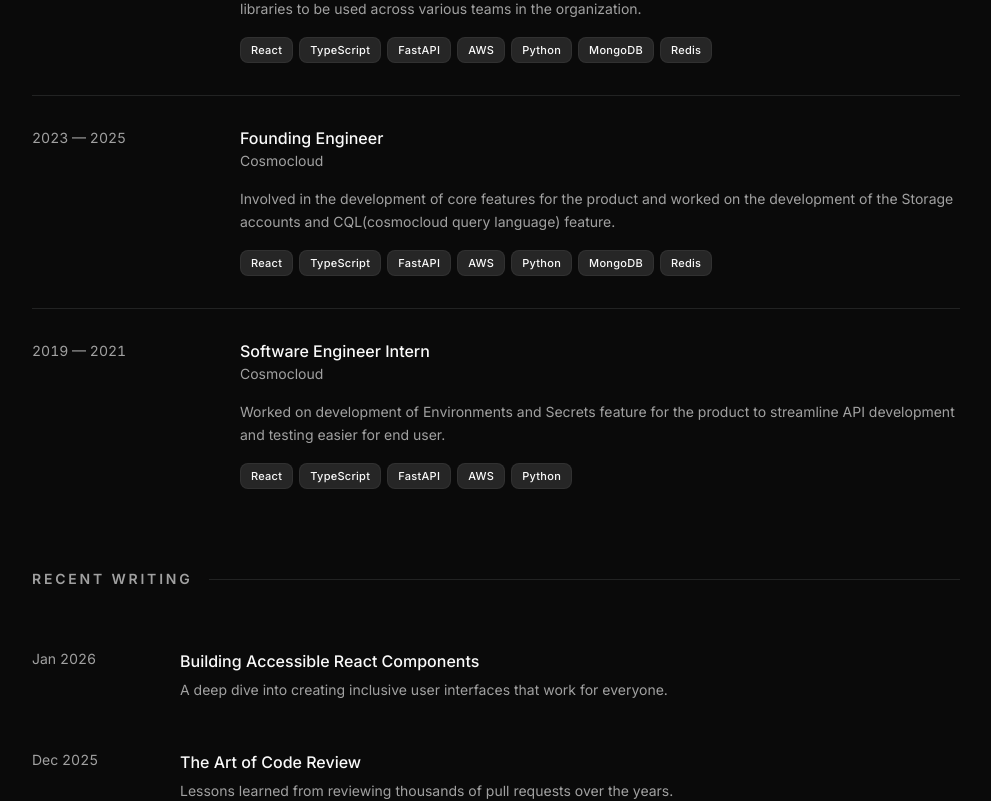
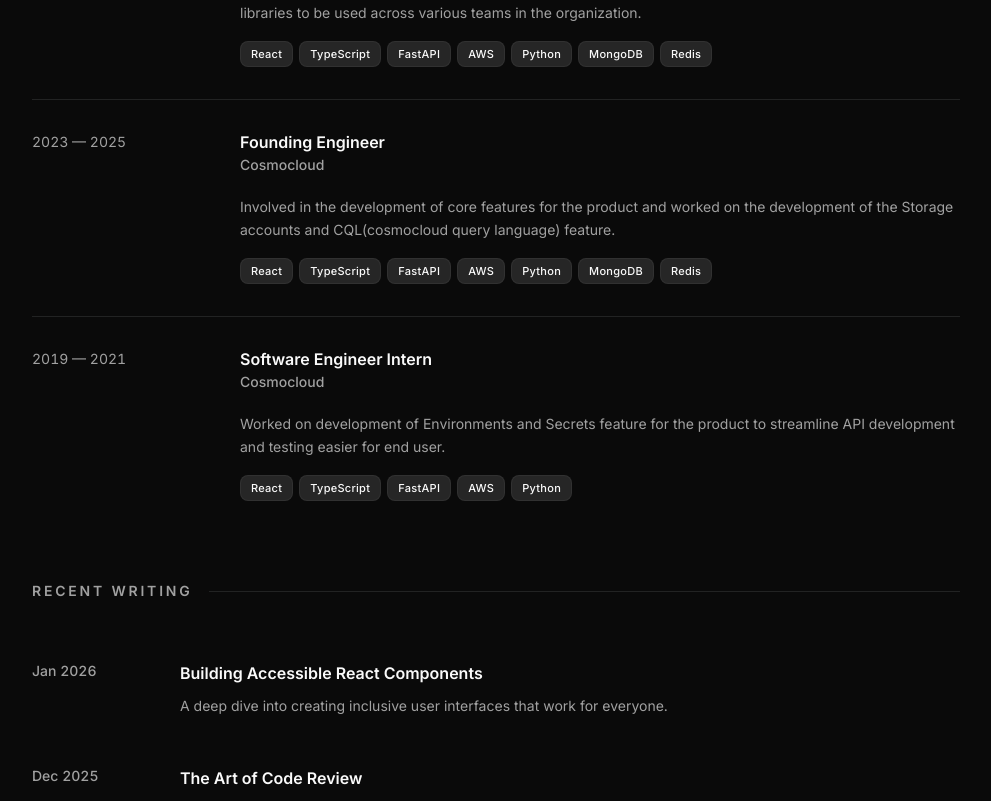
Before and after one commit to iamabhay17/void, a Next.js app: page / in a window 1280 px wide. Shown: the part 623-1424 px from the top of the page, without its empty margins (144-1135 px from the left). Built offline with nearby package versions, Linux system fonts and the light colour scheme; a web font is replaced by a local one.

Commit message:
typography fix

```diff
--- a/components/sections/blogs-section.tsx
+++ b/components/sections/blogs-section.tsx
@@ -50,15 +50,15 @@
             className="group block -mx-4 px-4 py-5 rounded-lg hover:bg-accent/50 transition-colors"
           >
             <article className="grid grid-cols-1 md:grid-cols-[100px_1fr] gap-1 md:gap-12">
-              <span className="text-xs lg:text-sm tabular-nums text-muted-foreground">
+              <span className="text-xs font-medium md:text-sm tabular-nums text-muted-foreground">
                 {post.date}
               </span>
               <div className="space-y-1.5">
-                <h3 className="text-sm lg:text-base font-medium text-foreground inline-flex items-center gap-1.5 group-hover:text-primary transition-colors">
+                <h3 className="text-sm lg:text-base font-semibold text-foreground inline-flex items-center gap-1.5 group-hover:text-primary transition-colors">
                   <span className="text-balance">{post.title}</span>
                   <ArrowUpRight className="size-4 shrink-0 opacity-0 group-hover:opacity-100 transition-opacity" />
                 </h3>
-                <p className="text-xs lg:text-sm text-muted-foreground leading-relaxed">
+                <p className="text-sm mt-1 text-muted-foreground leading-relaxed">
                   {post.description}
                 </p>
               </div>
--- a/components/sections/experience-section.tsx
+++ b/components/sections/experience-section.tsx
@@ -88,12 +88,12 @@
 
             <div className="space-y-4">
               <div>
-                <h3 className="text-sm lg:text-base font-medium text-foreground leading-tight">
+                <h3 className="text-sm lg:text-base font-semibold text-foreground leading-tight">
                   {exp.title}
                 </h3>
                 <a
                   href={exp.companyUrl}
-                  className="inline-flex items-center gap-1 text-xs lg:text-sm text-muted-foreground hover:text-foreground transition-colors mt-0.5"
+                  className="inline-flex items-center gap-1 font-medium text-sm text-muted-foreground hover:text-foreground transition-colors mt-0.5"
                   target="_blank"
                   rel="noopener noreferrer"
                 >
@@ -101,7 +101,7 @@
                   <ArrowUpRight className="size-3.5 opacity-0 group-hover:opacity-100 transition-opacity" />
                 </a>
               </div>
-              <p className="text-xs lg:text-sm text-muted-foreground leading-relaxed">
+              <p className="text-sm text-muted-foreground leading-relaxed pt-1">
                 {exp.description}
               </p>
               <div className="flex flex-wrap gap-1.5">
--- a/components/sections/hero-section.tsx
+++ b/components/sections/hero-section.tsx
@@ -18,7 +18,7 @@
         </div>
       </div>
       {/* Bio */}
-      <p className="text-sm md:text-base text-muted-foreground leading-relaxed max-w-lg text-pretty mb-6 lg:mb-8">
+      <p className="text-base text-muted-foreground leading-relaxed max-w-lg text-pretty mb-6 lg:mb-8">
         Software Engineer based in India, building user interfaces and enhancing
         experiences. Currently at HROne in Platform Team.
       </p>
```
